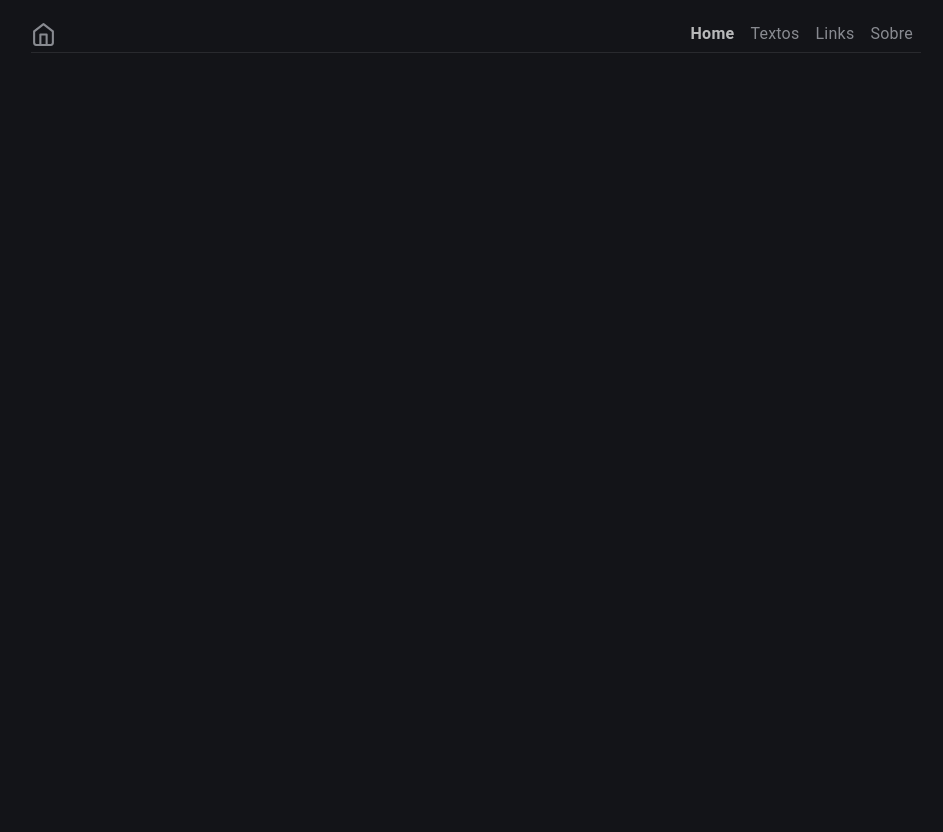
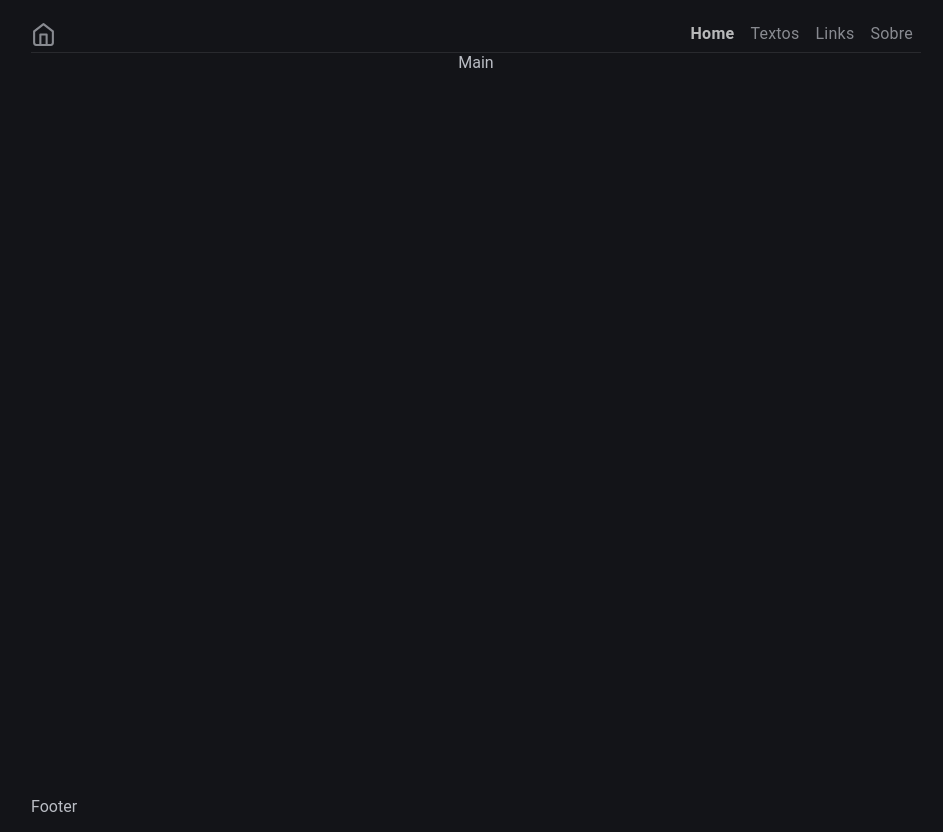
Before and after one commit to MarcosAoE/anotacoes-de-matematica, a plain HTML site: page index.html in a window 1280 px wide. Shown: the whole page, without its empty margins (164-1107 px from the left). Before the commit the page ends 800 px from the top, so only its background shows below. Drawn offline with Linux system fonts and the light colour scheme.

Commit message:
Update index.html

```diff
--- a/index.html
+++ b/index.html
@@ -14,10 +14,17 @@
       }
       .container{
         max-width: 890px;
+        min-height: 100vh;
+        display: flex;
+        flex-direction: column;
         position: relative;
         margin-right: auto;
         margin-left: auto;
         padding: .5rem .3rem;
+      }
+      main{
+        flex-grow: 1;
+        margin: 0 auto;
       }
       header{
         height: auto;
@@ -72,8 +79,8 @@
           <li><a>Sobre</a></li>
         </ul>
       </header>
-      <main></main>
-      <footer></footer>
+      <main>Main</main>
+      <footer>Footer</footer>
     </div>
   </body>
 </html>
```
